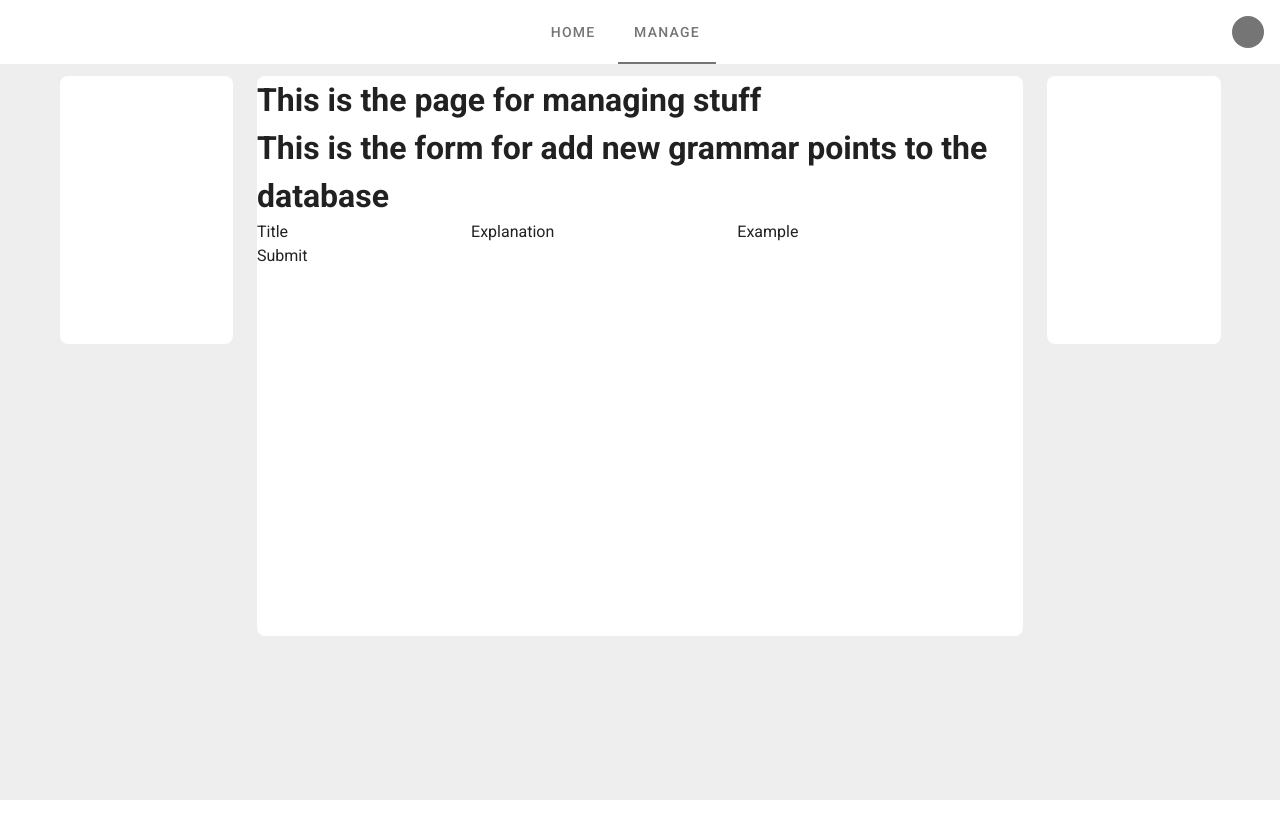
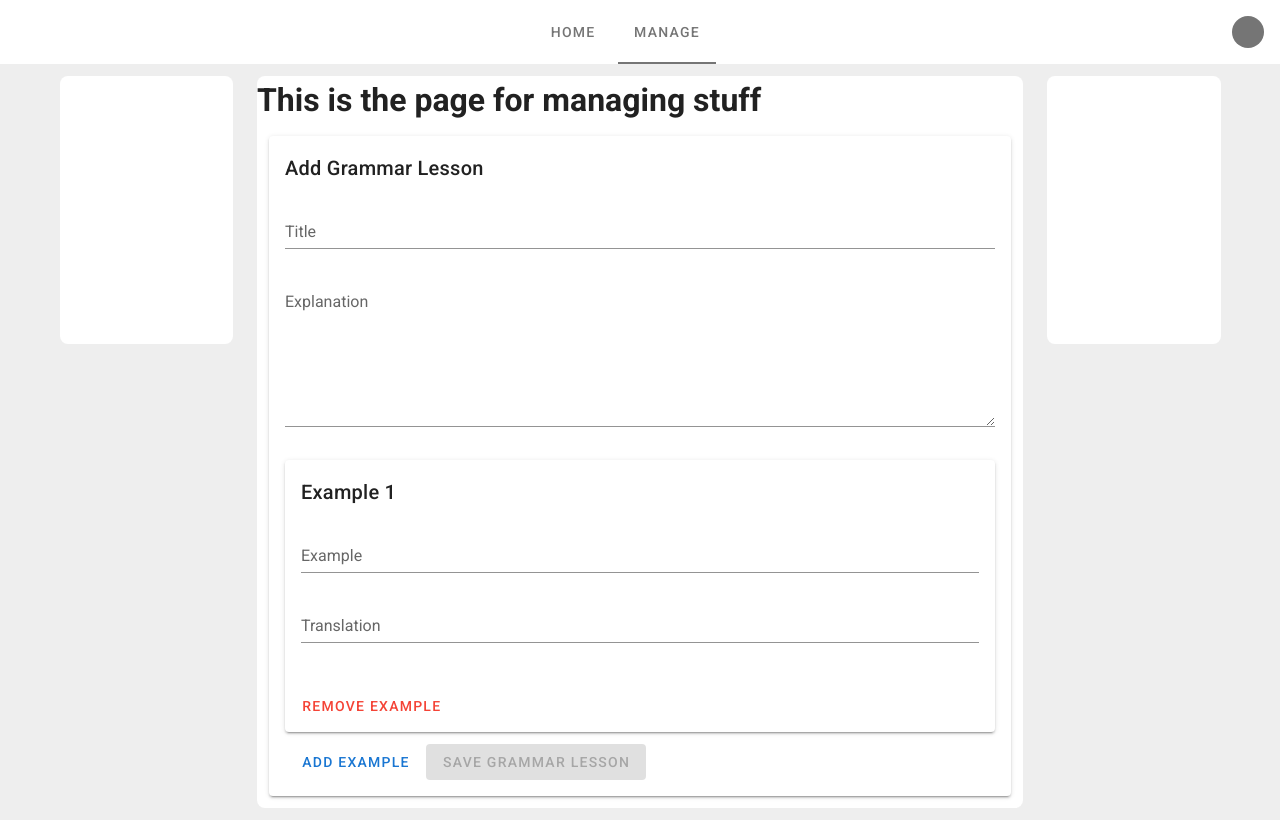
Before and after one commit to DiamondScythe/everything-japanese-admin, a Vue app: page /manage in a window 1280 px wide. Built offline with nearby package versions, Linux system fonts and the light colour scheme.

Commit message:
added grammar form

```diff
--- a/src/components/AddGrammarForm.vue
+++ b/src/components/AddGrammarForm.vue
@@ -1,22 +1,93 @@
 <template>
-  <div class="about">
-    <h1>This is the form for add new grammar points to the database</h1>
-    <!-- form with inputs for title, explanation and example sentence text fields-->
-    <form>
-      <label for="title">Title</label>
-      <input type="text" id="title" name="title" />
-      <label for="explanation">Explanation</label>
-      <input type="text" id="explanation" name="explanation" />
-      <label for="example">Example</label>
-      <input type="text" id="example" name="example" />
-      <input type="submit" value="Submit" />
-    </form>
-  </div>
+  <v-container>
+    <v-card>
+      <v-card-title> Add Grammar Lesson </v-card-title>
+      <v-card-text>
+        <v-form v-model="valid" @submit.prevent="submitForm">
+          <v-text-field
+            v-model="title"
+            :rules="[rules.required]"
+            label="Title"
+          ></v-text-field>
+          <v-textarea
+            v-model="explanation"
+            :rules="[rules.required]"
+            label="Explanation"
+          ></v-textarea>
+          <v-card
+            v-for="(example, index) in examples"
+            :key="index"
+            class="my-3"
+          >
+            <v-card-title> Example {{ index + 1 }} </v-card-title>
+            <v-card-text>
+              <v-text-field
+                v-model="example.example"
+                :rules="[rules.required]"
+                label="Example"
+              ></v-text-field>
+              <v-text-field
+                v-model="example.translation"
+                :rules="[rules.required]"
+                label="Translation"
+              ></v-text-field>
+            </v-card-text>
+            <v-card-actions>
+              <v-btn text color="red" @click="removeExample(index)"
+                >Remove Example</v-btn
+              >
+            </v-card-actions>
+          </v-card>
+          <v-btn text color="primary" @click="addExample">Add Example</v-btn>
+          <v-btn :disabled="!valid" color="primary" type="submit"
+            >Save Grammar Lesson</v-btn
+          >
+        </v-form>
+      </v-card-text>
+    </v-card>
+  </v-container>
 </template>
 
 <script>
+import axios from "axios";
+
 export default {
+  data() {
+    return {
+      title: "",
+      explanation: "",
+      examples: [{ example: "", translation: "" }],
+      rules: {
+        required: (value) => !!value || "Required.",
+      },
+      valid: false,
+    };
+  },
   name: "AddGrammarForm",
   props: {},
+  methods: {
+    addExample() {
+      this.examples.push({ example: "", translation: "" });
+    },
+    removeExample(index) {
+      this.examples.splice(index, 1);
+    },
+    submitForm() {
+      console.log(this.title, this.explanation, this.examples);
+      //post to localhost 8081 with axios
+      axios
+        .post("http://localhost:8081/oneGrammar", {
+          title: this.title,
+          explanation: this.explanation,
+          examples: this.examples,
+        })
+        .then((response) => {
+          console.log(response);
+        })
+        .catch((error) => {
+          console.log(error);
+        });
+    },
+  },
 };
 </script>
```
Also changed, not shown: src/components/nhap.vue (added, +62 -0 lines).
